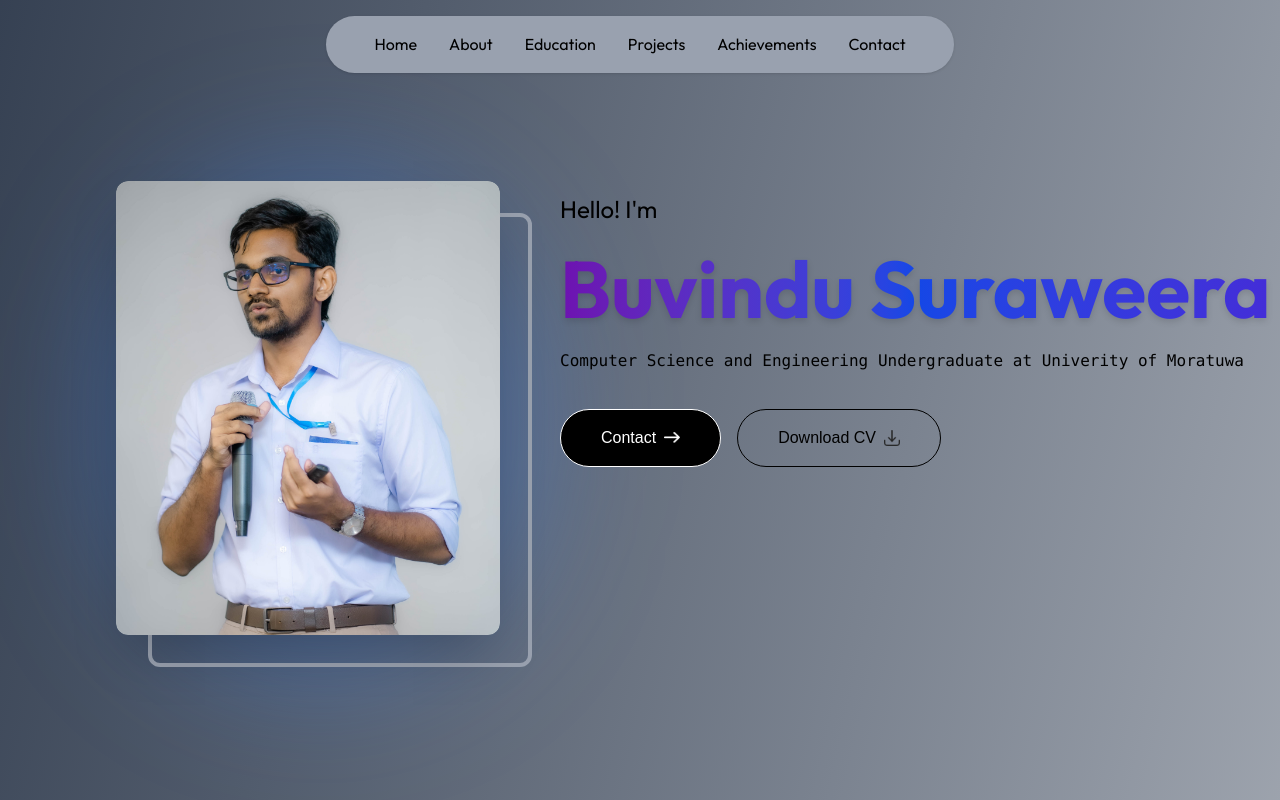
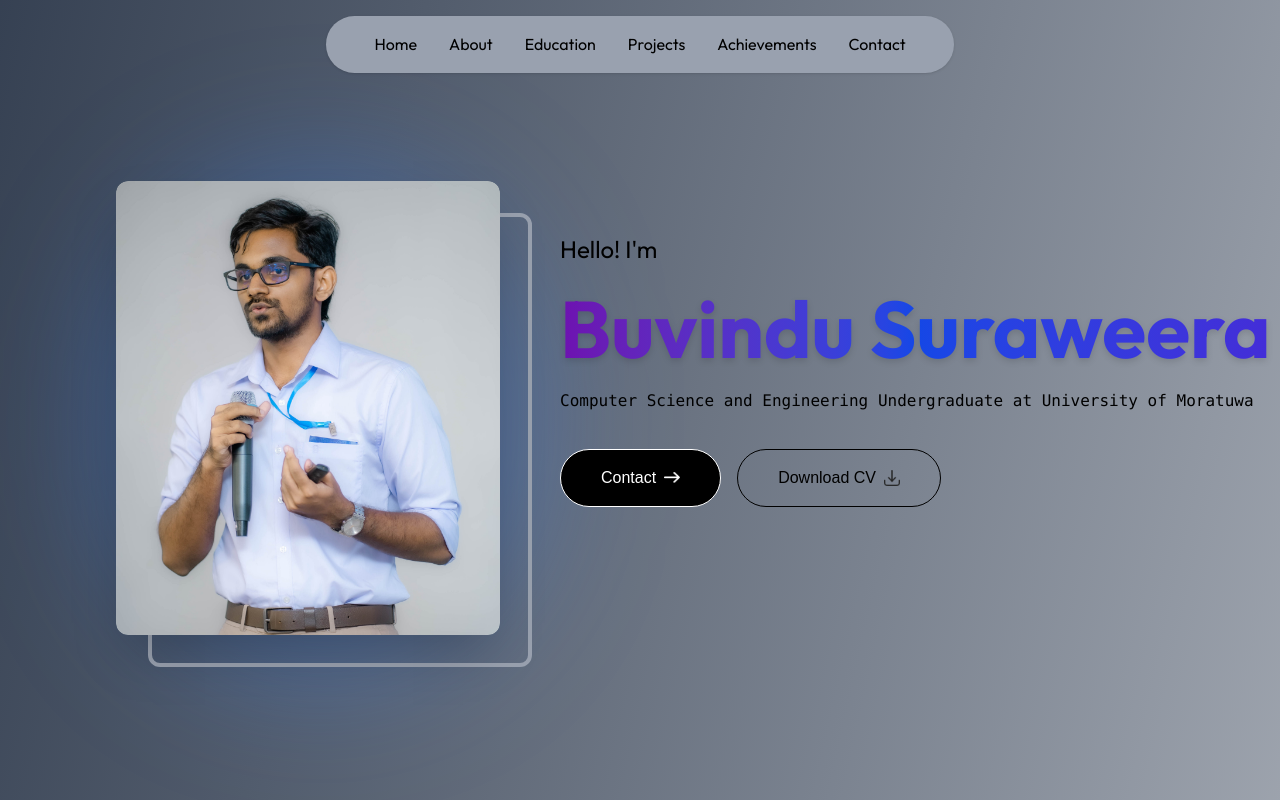
Before and after one commit to BuvinduS/BuvinduS.github.io, a Next.js app: page / in a window 1280 px wide. Shown: the top 800 px of the page. Built offline with nearby package versions, Linux system fonts and the light colour scheme; a web font is replaced by a local one.

Commit message:
Overflow on tablets fixed

```diff
--- a/app/components/Header.jsx
+++ b/app/components/Header.jsx
@@ -61,21 +61,21 @@ const Header = () => {
           </div>
 
           {/* Right: Text Content */}
-          <div className="text-center lg:text-left flex flex-col gap-4">
+          <div className="text-center lg:text-left flex flex-col gap-4 lg:pt-10">
             <h3 className="fade-item flex items-center justify-center lg:justify-start gap-2 text-xl md:text-2xl mb-2 font-Outfit mt-[-20px] sm:mt-0">
               Hello! I'm
             </h3>
 
             <h1
-              className="fade-item lg:whitespace-nowrap text-4xl sm:text-6xl lg:text-[80px] font-bold font-Outfit
+              className="fade-item lg:whitespace-normal xl:whitespace-nowrap text-4xl sm:text-6xl lg:text-[80px] font-bold font-Outfit
              bg-gradient-to-r from-purple-800 via-blue-700 to-indigo-700
              bg-clip-text text-transparent drop-shadow-md mt-[-20px] sm:mt-0"
             >
               Buvindu Suraweera
             </h1>
 
-            <p className="fade-item lg:whitespace-nowrap max-w-full sm:max-w-xl mx-auto lg:mx-0 font-mono text-center lg:text-left">
-              Computer Science and Engineering Undergraduate at Univerity of
+            <p className="fade-item lg:whitespace-normal xl:whitespace-nowrap max-w-full sm:max-w-xl mx-auto lg:mx-0 font-mono text-center lg:text-left">
+              Computer Science and Engineering Undergraduate at University of
               Moratuwa
             </p>
 
--- a/app/layout.js
+++ b/app/layout.js
@@ -18,6 +18,7 @@ export const metadata = {
   icons: {
     icon: "/favicon_io/favicon.ico",
     apple: "/favicon_io/apple-touch-icon.png",
+    shortcut: "/favicon_io/android-chrome",
   },
 };
 
```
